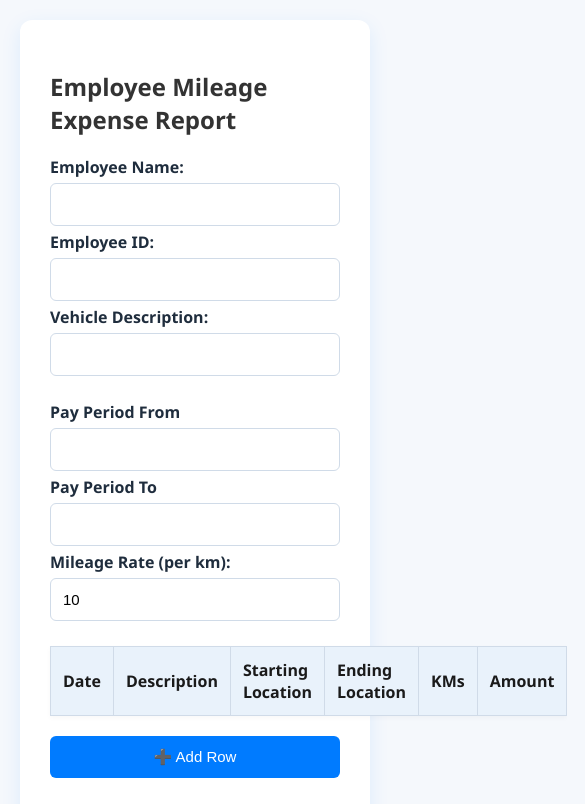
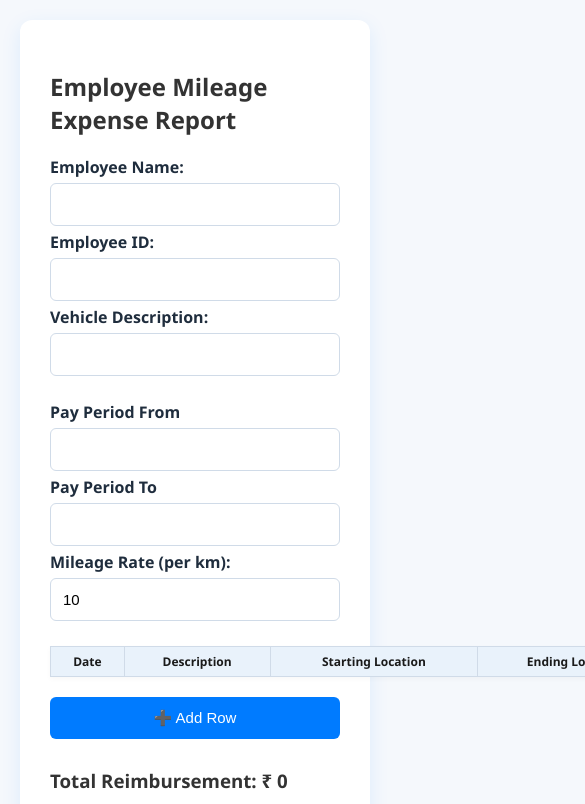
Before and after one commit to Kunal-Gupta-1107/Expense-Report, a plain HTML site: page index.html in a window 390 px wide. Shown: the top 804 px of the page, 585 px wide, since content can reach past the window. Drawn offline with nearby package versions, Linux system fonts and the light colour scheme; a script that the page names is missing.

Commit message:
Update style.css

```diff
--- a/style.css
+++ b/style.css
@@ -15,6 +15,11 @@ body {
   width: 100%;
   margin: auto;
   box-sizing: border-box;
+}
+
+.table-container{
+  overflow-x: auto;
+  width: 100%;
 }
 
 input, select, textarea {
@@ -55,6 +60,7 @@ input:focus, textarea:focus, select:focus {
 
 table {
   width: 100%;
+  min-width: 800px;
   margin-top: 20px;
   border-collapse: collapse;
   background-color: #ffffff;
@@ -71,7 +77,15 @@ th {
 th, td {
   padding: 12px;
   border: 1px solid #d0dbe8;
-  text-align: left;
+  text-align: center;
+  white-space: nowrap;
+}
+
+@media (max-width: 600px) {
+  th, td {
+    font-size: 12px;
+    padding:6px
+  }
 }
 
 button {
```
